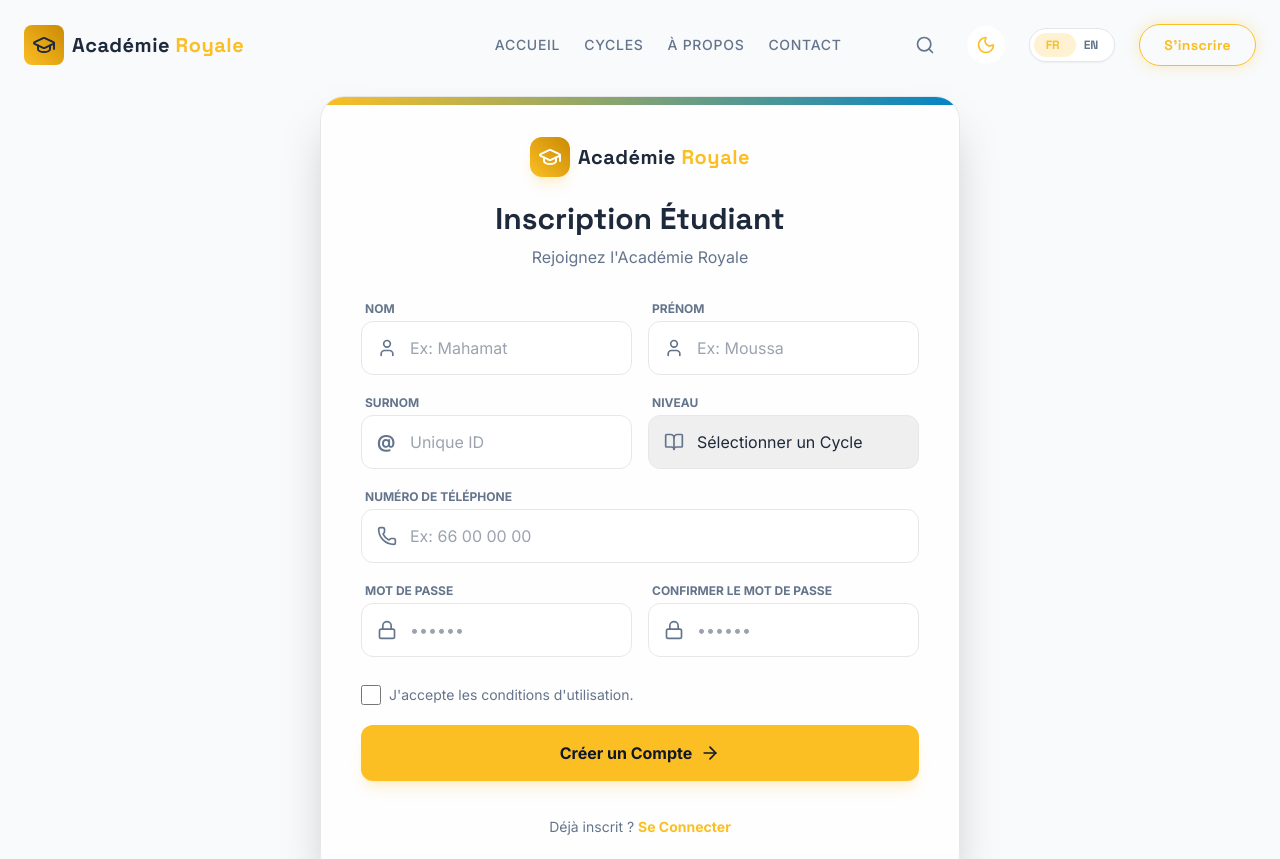
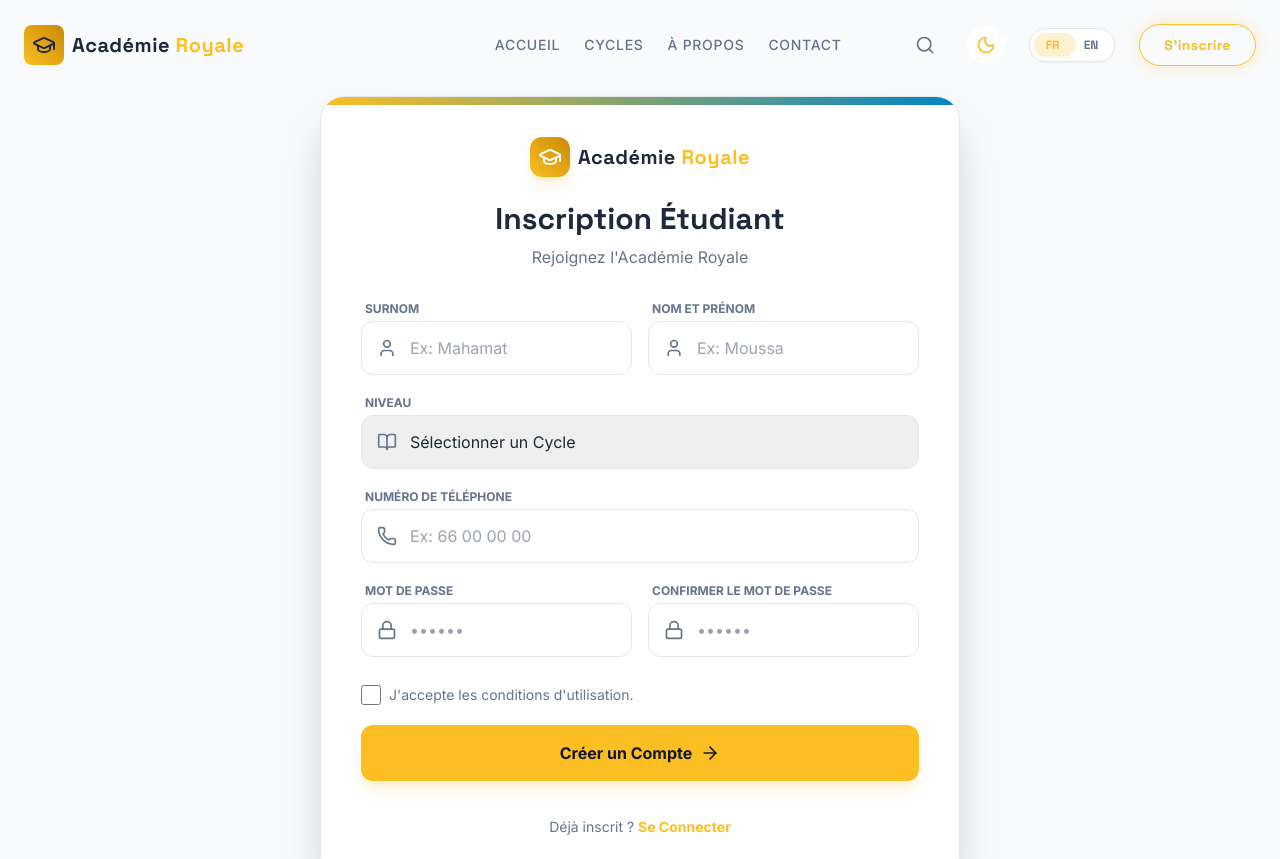
Before and after one commit to sidicksino/School, a React (Vite) app: page /#/student/register in a window 1280 px wide. Shown: the top 859 px of the page. Built offline with nearby package versions, Linux system fonts and the light colour scheme.

Commit message:
Modify the input

```diff
--- a/src/components/auth/LoginPage.tsx
+++ b/src/components/auth/LoginPage.tsx
@@ -7,7 +7,7 @@ import { Link } from 'react-router-dom';
 export const LoginPage: React.FC = () => {
   const { t } = useTranslation();
   const [formData, setFormData] = useState({
-    nickname: '',
+    username: '',
     password: '',
   });
 
@@ -35,17 +35,17 @@ export const LoginPage: React.FC = () => {
       <form onSubmit={handleSubmit} className="space-y-6">
 
         <div>
-            <label className="text-xs font-bold uppercase text-muted mb-1 block pl-1">{t('auth.fields.nickname')}</label>
+            <label className="text-xs font-bold uppercase text-muted mb-1 block pl-1">{t('auth.login.id_label')}</label>
             <div className="relative">
-                <span className="absolute left-4 top-1/2 -translate-y-1/2 text-muted font-bold text-lg">@</span>
+                <User className="absolute left-4 top-1/2 -translate-y-1/2 w-5 h-5 text-muted" />
                 <input
-                    name="nickname"
+                    name="username"
                     type="text"
-                    value={formData.nickname}
+                    value={formData.username}
                     onChange={handleChange}
                     required
                     className={inputClasses}
-                    placeholder="Your ID"
+                    placeholder={t('auth.login.id_placeholder')}
                 />
             </div>
         </div>
--- a/src/components/auth/RegisterPage.tsx
+++ b/src/components/auth/RegisterPage.tsx
@@ -9,8 +9,7 @@ export const RegisterPage: React.FC = () => {
   const { t } = useTranslation();
   const [formData, setFormData] = useState({
     surname: '',
-    firstname: '',
-    nickname: '',
+    fullname: '',
     cycle: '',
     classe: '',
     phone: '',
@@ -29,27 +28,13 @@ export const RegisterPage: React.FC = () => {
   const [isSubmitting, setIsSubmitting] = useState(false);
   const [success, setSuccess] = useState(false);
 
-  // Mock checking if nickname is taken
-  const checkNickname = (nickname: string) => {
-    // In a real app, this would be an API call
-    const takenNicknames = ['royal_student', 'admin', 'test'];
-    return takenNicknames.includes(nickname.toLowerCase());
-  };
-
   const validate = () => {
     const newErrors: Record<string, string> = {};
 
     if (!formData.surname) newErrors.surname = t('auth.errors.required');
-    if (!formData.firstname) newErrors.firstname = t('auth.errors.required');
+    if (!formData.fullname) newErrors.fullname = t('auth.errors.required');
     if (!formData.cycle) newErrors.cycle = t('auth.errors.required');
     if (!formData.classe) newErrors.classe = t('auth.errors.required');
-
-    // Nickname validation
-    if (!formData.nickname) {
-        newErrors.nickname = t('auth.errors.required');
-    } else if (checkNickname(formData.nickname)) {
-        newErrors.nickname = t('auth.errors.nickname_taken');
-    }
 
     // Phone validation (Simple check for digits)
     if (!formData.phone) {
@@ -161,40 +146,23 @@ export const RegisterPage: React.FC = () => {
                 {errors.surname && <p className="text-red-500 text-xs mt-1 ml-1">{errors.surname}</p>}
             </div>
             <div>
-                <label className="text-xs font-bold uppercase text-muted mb-1 block pl-1">{t('auth.fields.firstname')}</label>
+                <label className="text-xs font-bold uppercase text-muted mb-1 block pl-1">{t('auth.fields.fullname')}</label>
                 <div className="relative">
                     <User className="absolute left-4 top-1/2 -translate-y-1/2 w-5 h-5 text-muted" />
                     <input
-                        name="firstname"
+                        name="fullname"
                         type="text"
-                        value={formData.firstname}
+                        value={formData.fullname}
                         onChange={handleChange}
-                        className={`${inputClasses} ${errors.firstname ? 'border-red-500' : ''}`}
+                        className={`${inputClasses} ${errors.fullname ? 'border-red-500' : ''}`}
                         placeholder="Ex: Moussa"
                     />
                 </div>
-                 {errors.firstname && <p className="text-red-500 text-xs mt-1 ml-1">{errors.firstname}</p>}
+                 {errors.fullname && <p className="text-red-500 text-xs mt-1 ml-1">{errors.fullname}</p>}
             </div>
         </div>
 
-        {/* Nickname & Cycle */}
-        <div className="grid grid-cols-1 md:grid-cols-2 gap-4">
-             <div>
-                <label className="text-xs font-bold uppercase text-muted mb-1 block pl-1">{t('auth.fields.nickname')}</label>
-                <div className="relative">
-                    <span className="absolute left-4 top-1/2 -translate-y-1/2 text-muted font-bold text-lg">@</span>
-                    <input
-                        name="nickname"
-                        type="text"
-                        value={formData.nickname}
-                        onChange={handleChange}
-                        className={`${inputClasses}`}
-                        placeholder="Unique ID"
-                    />
-                </div>
-                {errors.nickname && <p className="text-red-500 text-xs mt-1 ml-1 flex items-center gap-1"><AlertCircle className="w-3 h-3"/> {errors.nickname}</p>}
-            </div>
-
+        {/* Cycle Selection */}
         <div>
             <label className="text-xs font-bold uppercase text-muted mb-1 block pl-1">{t('auth.fields.cycle')}</label>
             <div className="relative">
@@ -211,7 +179,6 @@ export const RegisterPage: React.FC = () => {
                 </select>
             </div>
             {errors.cycle && <p className="text-red-500 text-xs mt-1 ml-1">{errors.cycle}</p>}
-            </div>
         </div>
 
         {/* Dynamic Class Selection */}
--- a/src/lib/translations.ts
+++ b/src/lib/translations.ts
@@ -351,6 +351,8 @@ export const translations = {
       login: {
         title: 'Student Login',
         subtitle: 'Access your portal',
+        id_label: 'Username',
+        id_placeholder: 'Enter your username',
         cta: 'Sign In',
         no_account: "Don't have an account?",
         register_link: 'Register',
@@ -366,8 +368,7 @@ export const translations = {
       },
       fields: {
         surname: 'Surname',
-        firstname: 'First Name',
-        nickname: 'Nickname',
+        fullname: 'Full Name',
         phone: 'Phone Number',
         password: 'Password',
         confirm_password: 'Confirm Password',
@@ -733,6 +734,8 @@ export const translations = {
       login: {
         title: 'Connexion Étudiant',
         subtitle: 'Accédez à votre espace',
+        id_label: 'Surnom',
+        id_placeholder: 'Entrez votre surnom',
         cta: 'Se Connecter',
         no_account: "Pas encore de compte ?",
         register_link: "S'inscrire",
@@ -747,9 +750,8 @@ export const translations = {
         terms: "J'accepte les conditions d'utilisation.",
       },
       fields: {
-        surname: 'Nom',
-        firstname: 'Prénom',
-        nickname: 'Surnom',
+        surname: 'Surnom',
+        fullname: 'Nom et Prénom',
         phone: 'Numéro de Téléphone',
         password: 'Mot de Passe',
         confirm_password: 'Confirmer le Mot de Passe',
```
Also changed, not shown: 1 other file (tests, documents, lock files or other folders). Lines whose indentation alone changed are shown as unchanged.
